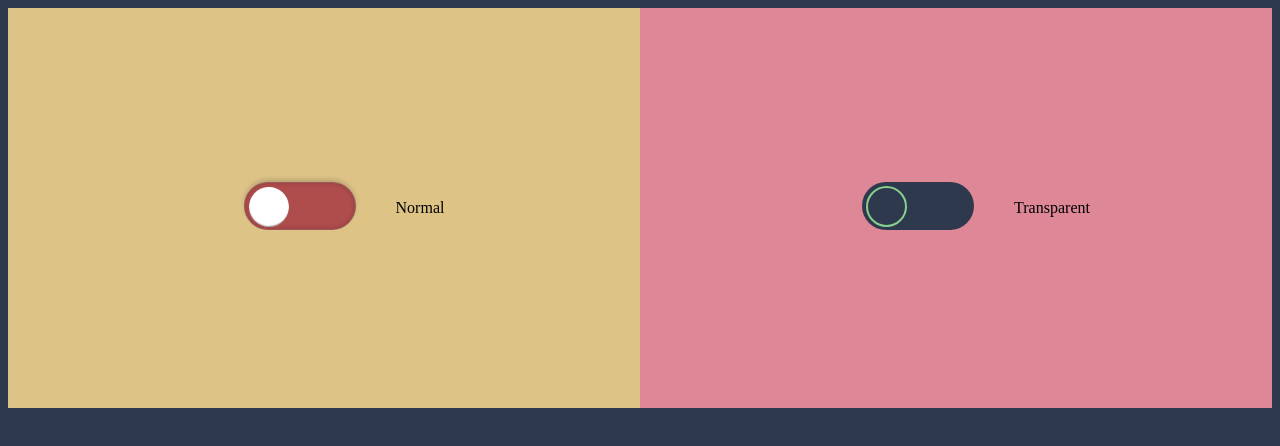
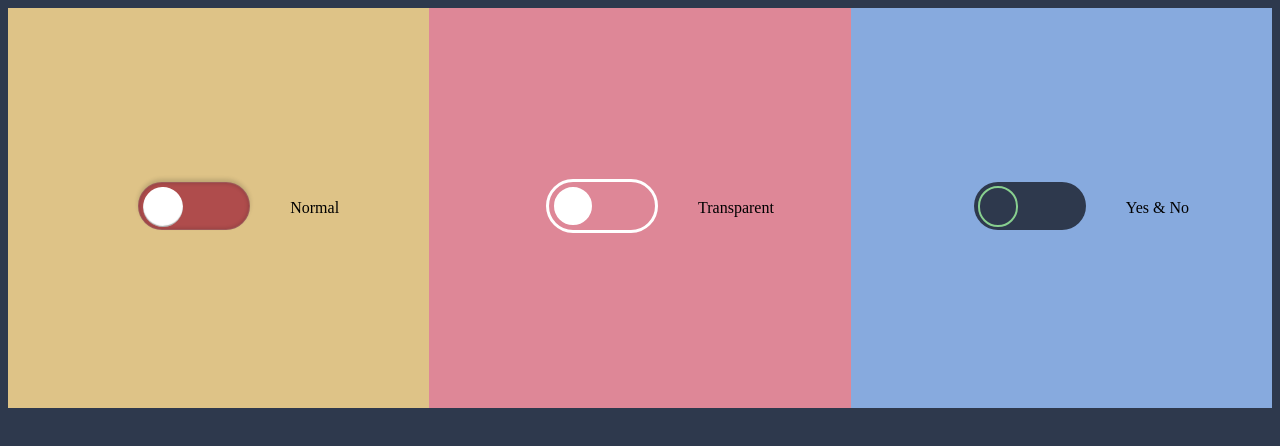
Before and after one commit to Biamah/toggles, a plain HTML site: page index.html in a window 1280 px wide. Drawn offline with Linux system fonts and the light colour scheme.

Commit message:
feat: finaliza toggle transparent

```diff
--- a/index.html
+++ b/index.html
@@ -4,25 +4,39 @@
     <meta charset="UTF-8" />
     <meta http-equiv="X-UA-Compatible" content="IE=edge" />
     <meta name="viewport" content="width=device-width, initial-scale=1.0" />
-    <link rel="stylesheet" href="./style.css">
+    <link rel="stylesheet" href="./style.css" />
     <title>Document</title>
   </head>
   <body>
     <div class="toggle-wrapper">
       <div class="toggle normal">
         <input id="normal" type="checkbox" />
-        <label
-          class="toggle-item"
-          for="normal"
-        ></label>
+        <label class="toggle-item" for="normal"></label>
       </div>
       <div class="name">Normal</div>
     </div>
 
+    <div class="toggle-wrapper">
+      <div class="toggle transparent">
+        <input id="transparent" type="checkbox" /><label
+          class="toggle-item"
+          for="transparent"
+        ></label>
+      </div>
+      <div class="name">Transparent</div>
+    </div>
 
     <div class="toggle-wrapper">
-        <div class="toggle transparent"><input id="transparent" type="checkbox" /><label class="toggle-item" for="transparent"></label></div>
-        <div class="name">Transparent</div>
+      <div class="toggle checkcross">
+        <input id="checkcross" type="checkbox" />
+        <label
+          class="toggle-item"
+          for="checkcross"
+        >
+          <div class="check"></div>
+        </label>
+      </div>
+      <div class="name">Yes & No</div>
     </div>
   </body>
 </html>
--- a/style.scss
+++ b/style.scss
@@ -147,3 +147,25 @@ label.toggle-item {
         left: 67px;
     }
 }
+
+.transparent {
+    label {
+        background: transparent;
+        border: 3px solid var(--white);
+        height: 3.35em;
+        &::before {
+            border: 3px solid var(--white);
+            width: 2em;
+            height: 2em;
+            top: .3em;
+            left: .3em;
+            background: var(--white);
+        }
+    }
+}
+
+#transparent:checked + label {
+    &::before {
+        transform: translateX(59px);
+    }
+}
```
Also changed, not shown: style.css, 1 other file.
